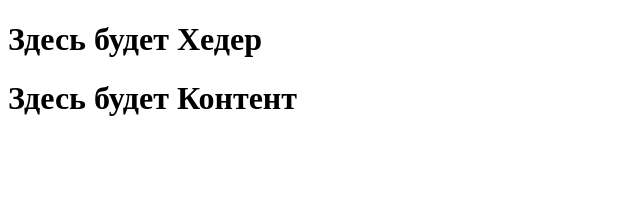
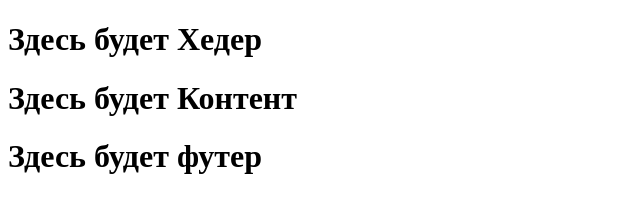
Before and after one commit to kubakovelchi/10_06, a plain HTML site: page index.html in a window 1280 px wide. Shown: the whole page, without its empty margins (0-640 px from the left). Drawn offline with Linux system fonts and the light colour scheme.

Commit message:
feat:add footer

```diff
--- a/index.html
+++ b/index.html
@@ -15,5 +15,8 @@
      <div class="content">
          <h1>Здесь будет Контент</h1>
      </div>
+     <footer>
+         <h1>Здесь будет футер</h1>
+     </footer>
 </body>
 </html>
```
